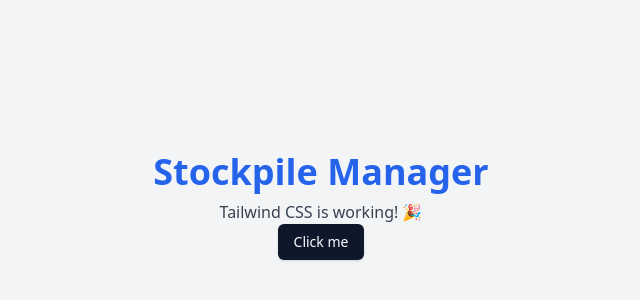
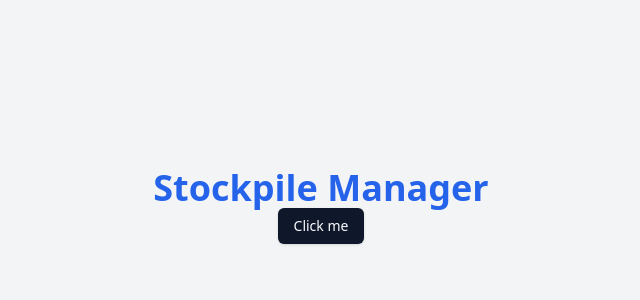
Before and after one commit to m4rius/stockpile-web, a React (Vite) app: page / in a window 1280 px wide. Shown: the part 194-494 px from the top of the page, without its empty margins (319-959 px from the left). Built offline with nearby package versions, Linux system fonts and the light colour scheme.

Commit message:
Added axios react-query react-router-dom zod

```diff
--- a/package.json
+++ b/package.json
@@ -26,14 +26,18 @@
   },
   "dependencies": {
     "@radix-ui/react-slot": "^1.1.2",
+    "@tanstack/react-query": "^5.66.9",
     "@types/react": "^18.3.18",
     "@types/react-dom": "^18.3.5",
+    "axios": "^1.8.1",
     "class-variance-authority": "^0.7.1",
     "clsx": "^2.1.1",
     "lucide-react": "^0.476.0",
     "react": "^18.3.1",
     "react-dom": "^18.3.1",
+    "react-router-dom": "^7.2.0",
     "tailwind-merge": "^3.0.2",
-    "tailwindcss-animate": "^1.0.7"
+    "tailwindcss-animate": "^1.0.7",
+    "zod": "^3.24.2"
   }
 }
--- a/src/App.tsx
+++ b/src/App.tsx
@@ -1,11 +1,13 @@
-import {Button} from "@/components/ui/button.tsx";
+import { QueryClientProvider } from "@tanstack/react-query";
+import { queryClient } from "./queryClient";
+import AppRoutes from "./routes";
 
-export default function App() {
+const App = () => {
     return (
-        <div className="flex flex-col items-center justify-center min-h-screen bg-gray-100">
-            <h1 className="text-4xl font-bold text-blue-600">Stockpile Manager</h1>
-            <p className="text-gray-700 mt-2">Tailwind CSS is working! 🎉</p>
-            <Button>Click me</Button>
-        </div>
+        <QueryClientProvider client={queryClient}>
+            <AppRoutes />
+        </QueryClientProvider>
     );
-}
+};
+
+export default App;
--- /dev/null
+++ b/src/api/apiClient.ts
@@ -0,0 +1,10 @@
+import axios from "axios";
+
+const apiClient = axios.create({
+    baseURL: "http://localhost:8080/api", // Endre hvis backend kjører på en annen port
+    headers: {
+        "Content-Type": "application/json",
+    },
+});
+
+export default apiClient;
--- /dev/null
+++ b/src/pages/Home.tsx
@@ -0,0 +1,14 @@
+import {Button} from "@/components/ui/button.tsx";
+
+const Home = () => {
+    return (
+        <div className="flex flex-col items-center justify-center min-h-screen bg-gray-100">
+            <h1 className="text-4xl font-bold text-blue-600">Stockpile Manager</h1>
+
+            <Button>Click me</Button>
+        </div>
+
+    );
+};
+
+export default Home;
--- /dev/null
+++ b/src/queryClient.ts
@@ -0,0 +1,3 @@
+import { QueryClient } from "@tanstack/react-query";
+
+export const queryClient = new QueryClient();
--- /dev/null
+++ b/src/routes.tsx
@@ -0,0 +1,12 @@
+import { BrowserRouter as Router, Routes, Route } from "react-router-dom";
+import Home from "./pages/Home";
+
+const AppRoutes = () => (
+    <Router>
+        <Routes>
+            <Route path="/" element={<Home />} />
+        </Routes>
+    </Router>
+);
+
+export default AppRoutes;
```
Also changed, not shown: 1 other file (tests, documents, lock files or other folders).
